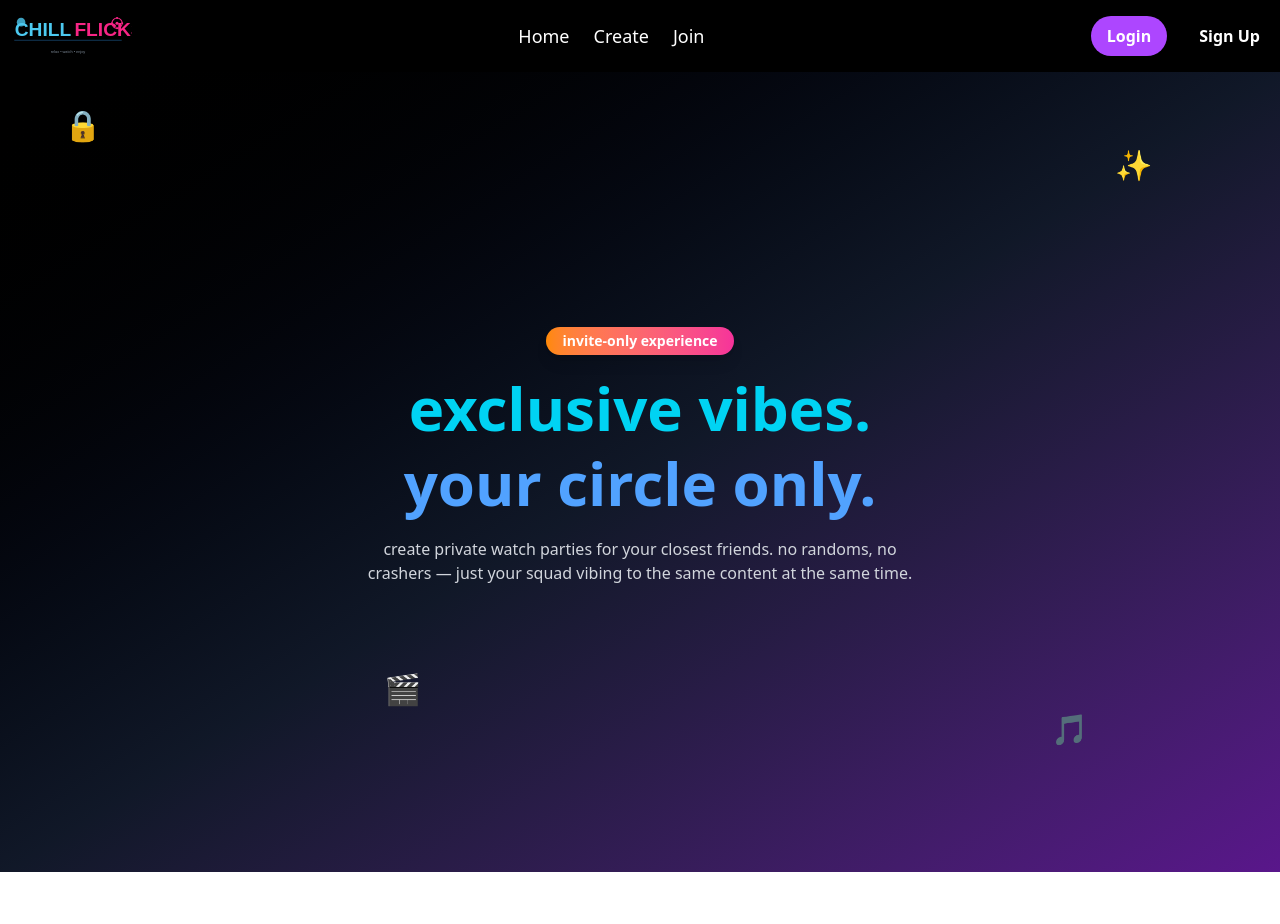
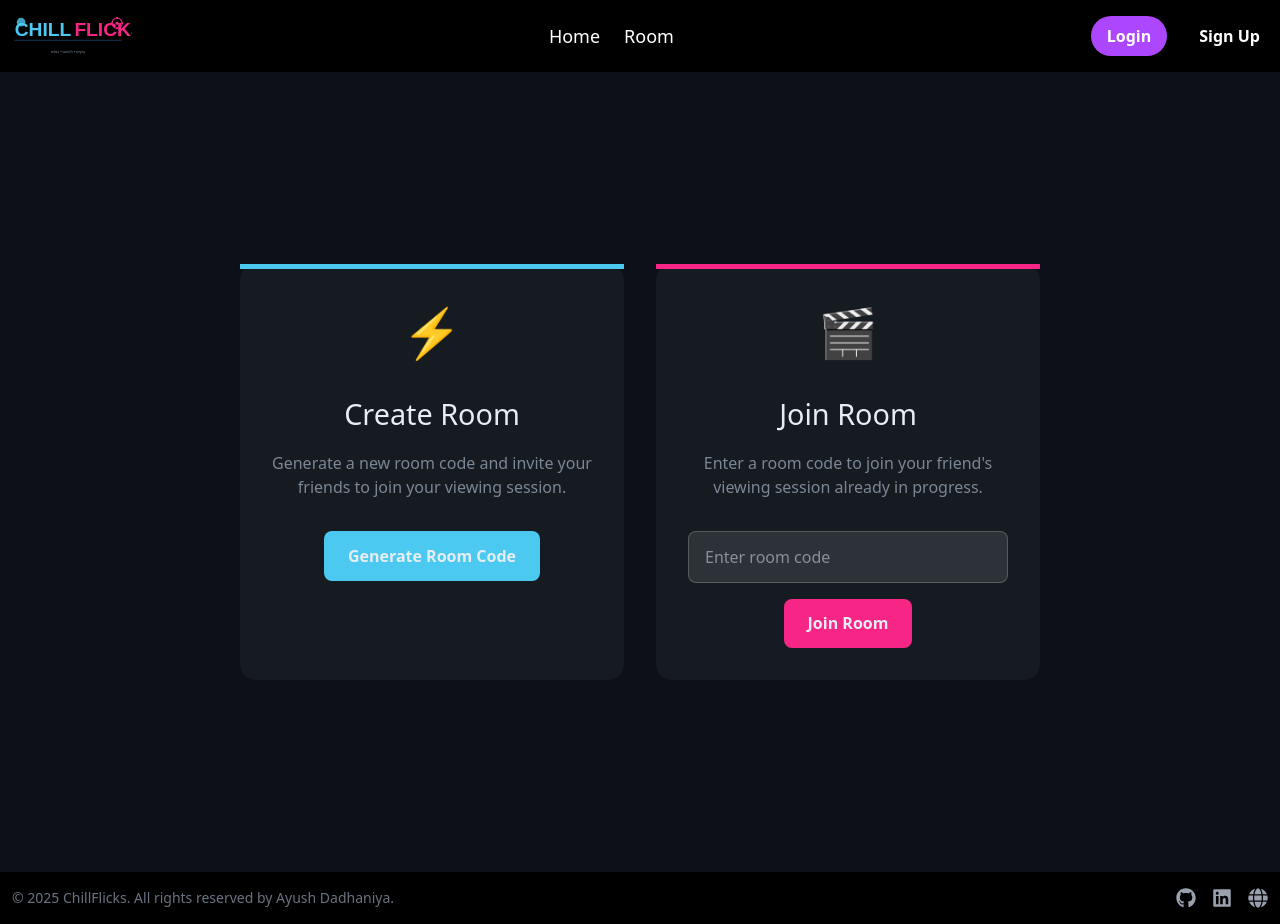
Before and after one commit to Ayush-Dadhaniya/ChillFlicks, a React (Vite) app in the folder chillflicks/: page /room in a window 1280 px wide. Before the commit the page ends 872 px from the top, so only its background shows below. Built offline with nearby package versions, Linux system fonts and the light colour scheme.

Commit message:
Added room UI

```diff
--- a/chillflicks/src/App.jsx
+++ b/chillflicks/src/App.jsx
@@ -1,19 +1,25 @@
-import { Routes, Route } from 'react-router-dom'
-import Navbar from './components/Navbar'
-import Login from './components/Login'
-import Signup from './components/Signup'
-import Home from './components/Home'
+import { Routes, Route } from 'react-router-dom';
+import Navbar from './components/Navbar';
+import Login from './components/Login';
+import Signup from './components/Signup';
+import Home from './components/Home';
+import Footer from './components/Footer';
+import Room from './components/Room';
 function App() {
   return (
-    <>
+    <div className="flex flex-col min-h-screen">
       <Navbar />
-      <Routes>
-        <Route path="/login" element={<Login />} />
-        <Route path="/signup" element={<Signup />} />
-      </Routes>
-      <Home/>
-    </>
-  )
+      <div className="flex-grow">
+        <Routes>
+          <Route path="/" element={<Home />} />
+          <Route path="/login" element={<Login />} />
+          <Route path="/signup" element={<Signup />} />
+          <Route path="/room" element={<Room />} />
+        </Routes>
+      </div>
+      <Footer />
+    </div>
+  );
 }
 
-export default App
+export default App;
--- /dev/null
+++ b/chillflicks/src/components/Footer.jsx
@@ -0,0 +1,40 @@
+import React from "react";
+import { FaGithub, FaLinkedin, FaGlobe } from "react-icons/fa";
+
+const Footer = () => {
+  return (
+    <footer className="bg-black text-white h-full py-4 px-3 w-full flex flex-col sm:flex-row justify-between items-center text-sm">
+      <p className="text-gray-500 text-center sm:text-left">
+        © 2025 ChillFlicks. All rights reserved by Ayush Dadhaniya.
+      </p>
+      <div className="flex gap-4 mt-2 sm:mt-0">
+        <a
+          href="https://github.com/yourusername"
+          target="_blank"
+          rel="noopener noreferrer"
+          className="text-gray-400 hover:text-white"
+        >
+          <FaGithub size={20} />
+        </a>
+        <a
+          href="https://linkedin.com/in/yourusername"
+          target="_blank"
+          rel="noopener noreferrer"
+          className="text-gray-400 hover:text-white"
+        >
+          <FaLinkedin size={20} />
+        </a>
+        <a
+          href="https://yourportfolio.com"
+          target="_blank"
+          rel="noopener noreferrer"
+          className="text-gray-400 hover:text-white"
+        >
+          <FaGlobe size={20} />
+        </a>
+      </div>
+    </footer>
+  );
+};
+
+export default Footer;
--- a/chillflicks/src/components/Home.jsx
+++ b/chillflicks/src/components/Home.jsx
@@ -12,44 +12,111 @@ const floatingEmojiVariants = {
   },
 };
 
-const FloatingEmoji = ({ emoji, style }) => (
+const FloatingEmoji = ({ emoji, style, className = "" }) => (
   <motion.div
     variants={floatingEmojiVariants}
     animate="float"
-    className="text-3xl absolute"
+    className={`text-3xl absolute pointer-events-none ${className}`}
     style={style}
   >
     {emoji}
   </motion.div>
 );
 
+const SectionHeading = ({ children }) => (
+  <h2 className="text-3xl sm:text-4xl font-bold text-center mb-10">
+    <span className="bg-gradient-to-r from-cyan-400 to-purple-500 bg-clip-text text-transparent">
+      {children}
+    </span>
+  </h2>
+);
+
 const Home = () => {
   return (
-    <div className="relative min-h-screen bg-gradient-to-br from-black via-gray-900 to-purple-900 text-white flex flex-col items-center justify-center px-4 overflow-hidden">
-      {/* Floating Emojis */}
-      <FloatingEmoji emoji="🔒" style={{ top: "5%", left: "5%" }} />
-      <FloatingEmoji emoji="✨" style={{ top: "10%", right: "10%" }} />
-      <FloatingEmoji emoji="🎬" style={{ bottom: "20%", left: "30%" }} />
-      <FloatingEmoji emoji="🎵" style={{ bottom: "15%", right: "15%" }} />
+    <div className="relative w-full min-h-screen p-10 flex flex-col items-center justify-start overflow-hidden bg-gradient-to-br from-black via-gray-900 to-purple-900 text-white">
+      {/* Hero Section */}
+      <div className="relative text-center z-10 max-w-xl mb-20">
+        {/* Floating Emojis (Scoped to Hero Section only) */}
+        <FloatingEmoji emoji="🔒" style={{ top: "-10px", left: "-100px" }} />
+        <FloatingEmoji emoji="✨" style={{ top: "20px", right: "-40px" }} />
+        <FloatingEmoji emoji="🎬" style={{ bottom: "-50px", left: "-20px" }} />
+        <FloatingEmoji emoji="🎵" style={{ bottom: "-40px", right: "-90px" }} />
 
-      <div className="text-center z-10">
         <div className="inline-block px-4 py-1 text-sm bg-gradient-to-r from-orange-400 to-pink-500 rounded-full mb-4 font-semibold shadow-lg">
           invite-only experience
         </div>
 
-        <h1 className="text-4xl sm:text-5xl md:text-6xl font-bold leading-tight mb-4">
+        <h1 className="text-4xl md:text-5xl font-bold leading-tight mb-4">
           <span className="text-cyan-400">exclusive vibes.</span>
           <br />
           <span className="text-blue-400">your circle only.</span>
         </h1>
 
-        <p className="max-w-xl mx-auto text-gray-300 text-2xl sm:text-base mb-8">
+        <p className="text-lg text-gray-300">
           create private watch parties for your closest friends. no randoms, no crashers — just your squad vibing to the same content at the same time.
         </p>
+      </div>
 
-        {/* <button className="px-6 py-3 bg-gradient-to-r from-pink-500 to-blue-500 rounded-full font-semibold text-white text-lg shadow-md hover:scale-105 transition-transform">
-          create exclusive vibe ✨
-        </button> */}
+      {/* Why We're the Moment */}
+      <SectionHeading>why we're the moment</SectionHeading>
+      <div className="grid grid-cols-1 md:grid-cols-3 gap-6 mb-20 max-w-6xl w-full px-4">
+        {[
+          {
+            icon: "🔒",
+            title: "invite-only vibes",
+            desc: "every watch party is private and exclusive. only people you personally invite can join your circle.",
+          },
+          {
+            icon: "🔁",
+            title: "perfect sync",
+            desc: "everyone's screen stays in sync automatically. when someone pauses, everyone pauses. no more “wait, what part are you at?”",
+          },
+          {
+            icon: "💬",
+            title: "private reactions",
+            desc: "chat, send emojis, and share your hot takes in real-time with just your friends. no strangers in your comments.",
+          },
+        ].map(({ icon, title, desc }) => (
+          <div
+            key={title}
+            className="bg-zinc-900 rounded-xl hover:shadow-fuchsia-700 hover:-translate-y-2 transform transition duration-300 ease-in-out p-6 shadow-lg text-left"
+          >
+            <div className="text-4xl mb-4">{icon}</div>
+            <h3 className="font-semibold text-white text-lg mb-2">{title}</h3>
+            <p className="text-sm text-gray-400">{desc}</p>
+          </div>
+
+        ))}
+      </div>
+
+      {/* How It Works */}
+      <SectionHeading>how it works</SectionHeading>
+      <div className="grid grid-cols-1 md:grid-cols-3 gap-6 mb-20 max-w-6xl w-full px-4 text-center mx-auto">
+        {[
+          {
+            number: "1",
+            title: "create a vibe",
+            desc: "set up your private watch party in seconds. choose what to watch.",
+          },
+          {
+            number: "2",
+            title: "invite your squad",
+            desc: "send exclusive invites to your friends through text, DMs, or email.",
+          },
+          {
+            number: "3",
+            title: "private reactions",
+            desc: "share your reactions and hot takes in real-time with just your invited friends.",
+          },
+        ].map(({ number, title, desc }) => (
+          <div key={number} className="flex flex-col items-center">
+            <div className="text-xl font-bold w-12 h-12 flex items-center justify-center rounded-xl bg-gradient-to-br from-purple-500 to-cyan-400 mb-4 shadow-lg">
+              {number}
+            </div>
+            <h4 className="font-semibold text-white mb-2">{title}</h4>
+            <p className="text-sm text-gray-400">{desc}</p>
+          </div>
+        ))}
       </div>
     </div>
   );
--- a/chillflicks/src/components/Navbar.jsx
+++ b/chillflicks/src/components/Navbar.jsx
@@ -18,9 +18,8 @@ const Navbar = () => {
 
         {/* Navigation Tabs (center) */}
         <div className="hidden md:flex space-x-6 text-lg justify-center flex-1">
-          <Link href="/" className="hover:text-gray-300 hover:font-bold">Home</Link>
-          <Link href="/create" className="hover:text-gray-300 hover:font-bold">Create</Link>
-          <Link href="/join" className="hover:text-gray-300 hover:font-bold">Join</Link>
+          <Link to="/" className="hover:text-gray-300 hover:font-bold">Home</Link>
+          <Link to="/room" className="hover:text-gray-300 hover:font-bold">Room</Link>
         </div>
 
         {/* Auth Buttons (right) */}
@@ -64,9 +63,8 @@ const Navbar = () => {
       {/* Mobile Menu */}
       {menuOpen && (
         <div className="flex flex-col justify-center items-center bg-black px-4 pt-4 pb-2 md:hidden">
-          <Link href="/" className="block py-2 hover:font-bold hover:text-gray-300">Home</Link>
-          <Link href="/create" className="block py-2 hover:font-bold hover:text-gray-300">Create</Link>
-          <Link href="/join" className="block py-2 hover:font-bold hover:text-gray-300">Join</Link>
+          <Link to="/" className="block py-2 hover:font-bold hover:text-gray-300">Home</Link>
+          <Link to="/room" className="block py-2 hover:font-bold hover:text-gray-300">Room</Link>
           {isLoggedIn ? (
             <>
               <button className="block py-2 hover:font-bold hover:text-gray-300">Profile</button>
--- /dev/null
+++ b/chillflicks/src/components/Room.jsx
@@ -0,0 +1,82 @@
+import React, { useState } from "react";
+
+const Room = () => {
+  const [roomCode, setRoomCode] = useState("");
+  const [showCode, setShowCode] = useState(false);
+  const [buttonText, setButtonText] = useState("Generate Room Code");
+  const [copyText, setCopyText] = useState("Click to copy room link");
+
+  const generateRoomCode = () => {
+    const characters = "ABCDEFGHJKLMNPQRSTUVWXYZ23456789";
+    let result = "";
+    for (let i = 0; i < 6; i++) {
+      result += characters.charAt(Math.floor(Math.random() * characters.length));
+    }
+    setRoomCode(result);
+    setShowCode(true);
+    setButtonText("Generate New Code");
+  };
+
+  const copyRoomLink = () => {
+    const dummyLink = `https://chillflicks.com/room/${roomCode}`;
+    navigator.clipboard.writeText(dummyLink).then(() => {
+      setCopyText("Link copied!");
+      setTimeout(() => {
+        setCopyText("Click to copy room link");
+      }, 2000);
+    });
+  };
+
+  return (
+    <div style={{ backgroundColor: "#0D1117", color: "#E6EDF3", minHeight: "100vh", display: "flex", flexDirection: "column", justifyContent: "center", padding: "2rem" }}>
+      <main>
+        <div style={{ width: "100%", maxWidth: "800px", margin: "0 auto", display: "flex", flexDirection: "column", gap: "3rem" }}>
+          <div style={{ display: "flex", gap: "2rem", justifyContent: "center" }}>
+            <div style={{ backgroundColor: "#161B22", borderRadius: "16px", padding: "2rem", textAlign: "center", flex: 1, position: "relative" }}>
+              <div style={{ position: "absolute", top: 0, left: 0, width: "100%", height: "5px", backgroundColor: "#4CC9F0" }}></div>
+              <div style={{ fontSize: "3rem", marginBottom: "1.5rem", color: "#4CC9F0" }}>⚡</div>
+              <h2 style={{ fontSize: "1.8rem", marginBottom: "1rem" }}>Create Room</h2>
+              <p style={{ color: "#7B8794", marginBottom: "2rem" }}>Generate a new room code and invite your friends to join your viewing session.</p>
+
+              <button onClick={generateRoomCode} style={{
+                backgroundColor: "transparent", color: "#E6EDF3", border: "none", padding: "0.8rem 1.5rem", borderRadius: "8px", fontSize: "1rem", fontWeight: "bold", cursor: "pointer", transition: "all 0.3s ease", backgroundColor: "#4CC9F0"
+              }}>
+                {buttonText}
+              </button>
+
+              {showCode && (
+                <>
+                  <div style={{
+                    backgroundColor: "rgba(13, 17, 23, 0.8)", padding: "1rem", borderRadius: "8px", fontSize: "2rem", fontWeight: "bold", color: "#4CC9F0", margin: "1rem 0", textAlign: "center", letterSpacing: "5px"
+                  }}>
+                    {roomCode}
+                  </div>
+                  <div onClick={copyRoomLink} style={{
+                    marginTop: "1rem", color: "#4CC9F0", cursor: "pointer", fontSize: "0.9rem"
+                  }}>
+                    {copyText}
+                  </div>
+                </>
+              )}
+            </div>
+
+            <div style={{ backgroundColor: "#161B22", borderRadius: "16px", padding: "2rem", textAlign: "center", flex: 1, position: "relative" }}>
+              <div style={{ position: "absolute", top: 0, left: 0, width: "100%", height: "5px", backgroundColor: "#F72585" }}></div>
+              <div style={{ fontSize: "3rem", marginBottom: "1.5rem", color: "#F72585" }}>🎬</div>
+              <h2 style={{ fontSize: "1.8rem", marginBottom: "1rem" }}>Join Room</h2>
+              <p style={{ color: "#7B8794", marginBottom: "2rem" }}>Enter a room code to join your friend's viewing session already in progress.</p>
+              <input type="text" placeholder="Enter room code" maxLength="6" style={{
+                backgroundColor: "rgba(255, 255, 255, 0.1)", border: "1px solid rgba(255, 255, 255, 0.2)", color: "#E6EDF3", padding: "0.8rem 1rem", borderRadius: "8px", fontSize: "1rem", width: "100%", marginBottom: "1rem"
+              }} />
+              <button style={{
+                backgroundColor: "transparent", color: "#E6EDF3", border: "none", padding: "0.8rem 1.5rem", borderRadius: "8px", fontSize: "1rem", fontWeight: "bold", cursor: "pointer", backgroundColor: "#F72585"
+              }}>Join Room</button>
+            </div>
+          </div>
+        </div>
+      </main>
+    </div>
+  );
+};
+
+export default Room;
--- /dev/null
+++ b/package.json
@@ -0,0 +1,5 @@
+{
+  "dependencies": {
+    "react-icons": "^5.5.0"
+  }
+}
```
Also changed, not shown: 1 other file (tests, documents, lock files or other folders).
